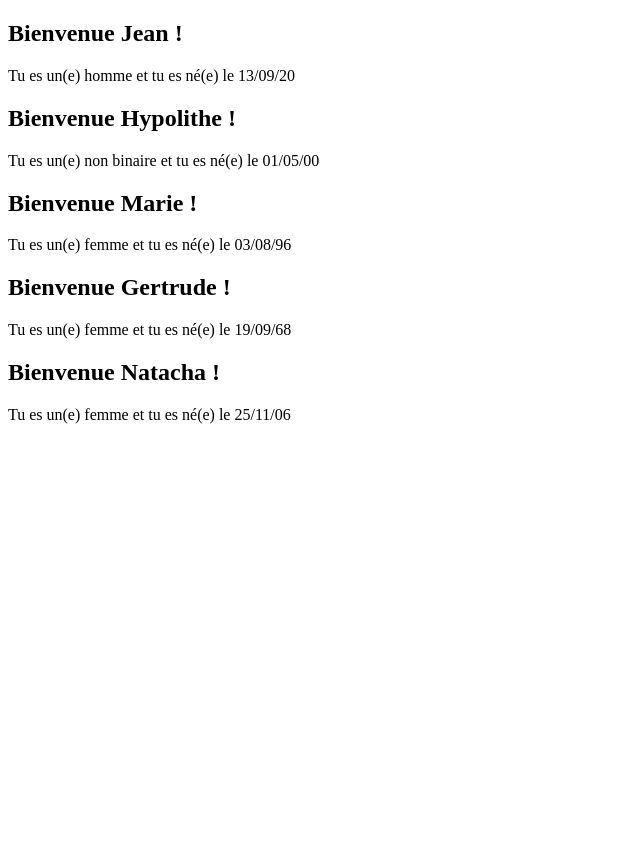
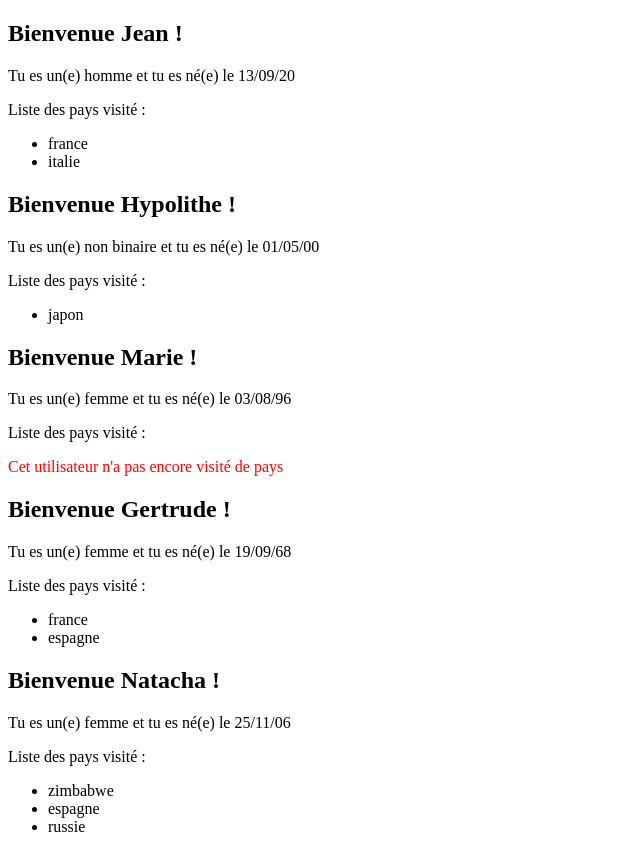
Before and after one commit to stephanetruchot/cours_php, a PHP site: page / in a window 1280 px wide. Shown: the whole page, without its empty margins (0-640 px from the left). Before the commit the page ends 424 px from the top, so only its background shows below. Run offline with PHP 8.4, Linux system fonts and the light colour scheme.

Commit message:
exercice 8 fin + correction

```diff
--- a/Exercice 8/index.php
+++ b/Exercice 8/index.php
@@ -1,31 +1,37 @@
 <?php
 
+    // Création d'un array contenant des users avec leurs infos (multidimensionnel) ici 3 arrays
     $users =
     [
         [
             'name' => 'Jean',
             'gender' => 'homme',
-            'birthdate' => '13/09/20'
+            'birthdate' => '13/09/20',
+            'countries' => ['france', 'italie'],
         ],
         [
             'name' => 'Hypolithe',
             'gender' => 'non binaire',
-            'birthdate' => '01/05/00'
+            'birthdate' => '01/05/00',
+            'countries' => ['japon'],
         ],
         [
             'name' => 'Marie',
             'gender' => 'femme',
-            'birthdate' => '03/08/96'
+            'birthdate' => '03/08/96',
+            'countries' => [],              // Pas de pays visité donc array vide
         ],
         [
             'name' => 'Gertrude',
             'gender' => 'femme',
-            'birthdate' => '19/09/68'
+            'birthdate' => '19/09/68',
+            'countries' => ['france', 'espagne'],
         ],
         [
             'name' => 'Natacha',
             'gender' => 'femme',
-            'birthdate' => '25/11/06'
+            'birthdate' => '25/11/06',
+            'countries' => ['zimbabwe', 'espagne', 'russie'],
         ],
     ];
 
@@ -41,12 +47,36 @@
 
     <?php
 
-        foreach($users as $x)
+        //On parcours tous les users avec un foreach pour afficher une structure HTML pour chacun d'entre eux
+        foreach($users as $usersInfo)
         {
 
-            echo '<h2> Bienvenue ' . $x['name'] . ' ! </h2>';
-            echo '<p> Tu es un(e) ' . $x['gender'] . ' et tu es né(e) le ' . $x['birthdate'] . ' </p>';
+            // titre h2 avec nom de l'users
+            echo '<h2> Bienvenue ' . $usersInfo['name'] . ' ! </h2>';
+            // idem avec les autres infos dans un p
+            echo '<p> Tu es un(e) ' . $usersInfo['gender'] . ' et tu es né(e) le ' . $usersInfo['birthdate'] . ' </p>';
+            echo '<p> Liste des pays visité :</p>';
 
+            // si l'user a visité au moins un pays (tableau de taille 1 ou +), alors on affichera ces pays, sinon on ira dans le else pour afficher le message d'erreur
+            if( count($usersInfo['countries']) > 0){
+
+                //ouverture de la liste a puce
+                echo '<ul>';
+
+                // on parcours les pays pour les afficher un par un dans un li
+                foreach($usersInfo['countries'] as $country)
+                {
+                    echo '<li>' . $country . '</li>';
+                };
+
+                // fermeture de la liste a puce
+                echo '</ul>';
+            }
+
+            // message d'erreur si l'users n'a visité aucun pays
+            else{
+                echo '<p style="color:red;"> Cet utilisateur n\'a pas encore visité de pays </p>';
+            }
         }
     ?>
 
```
